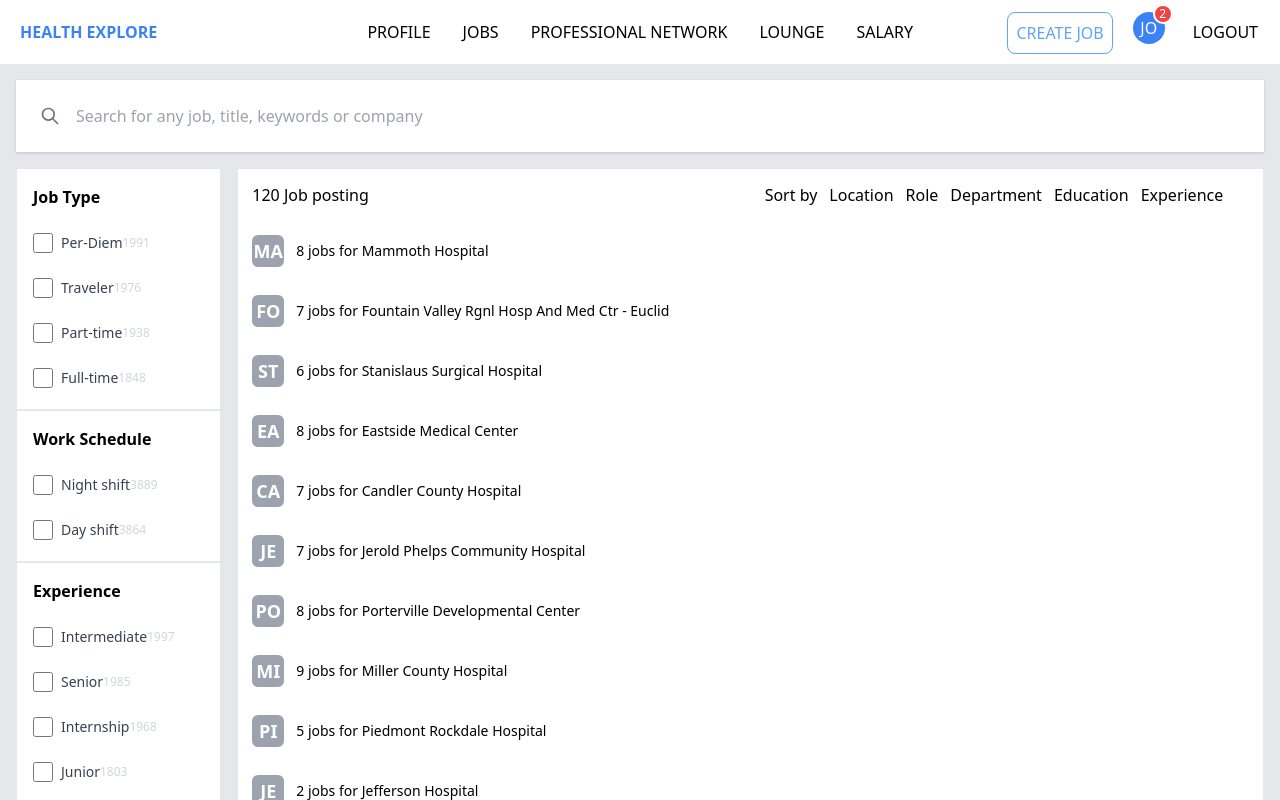
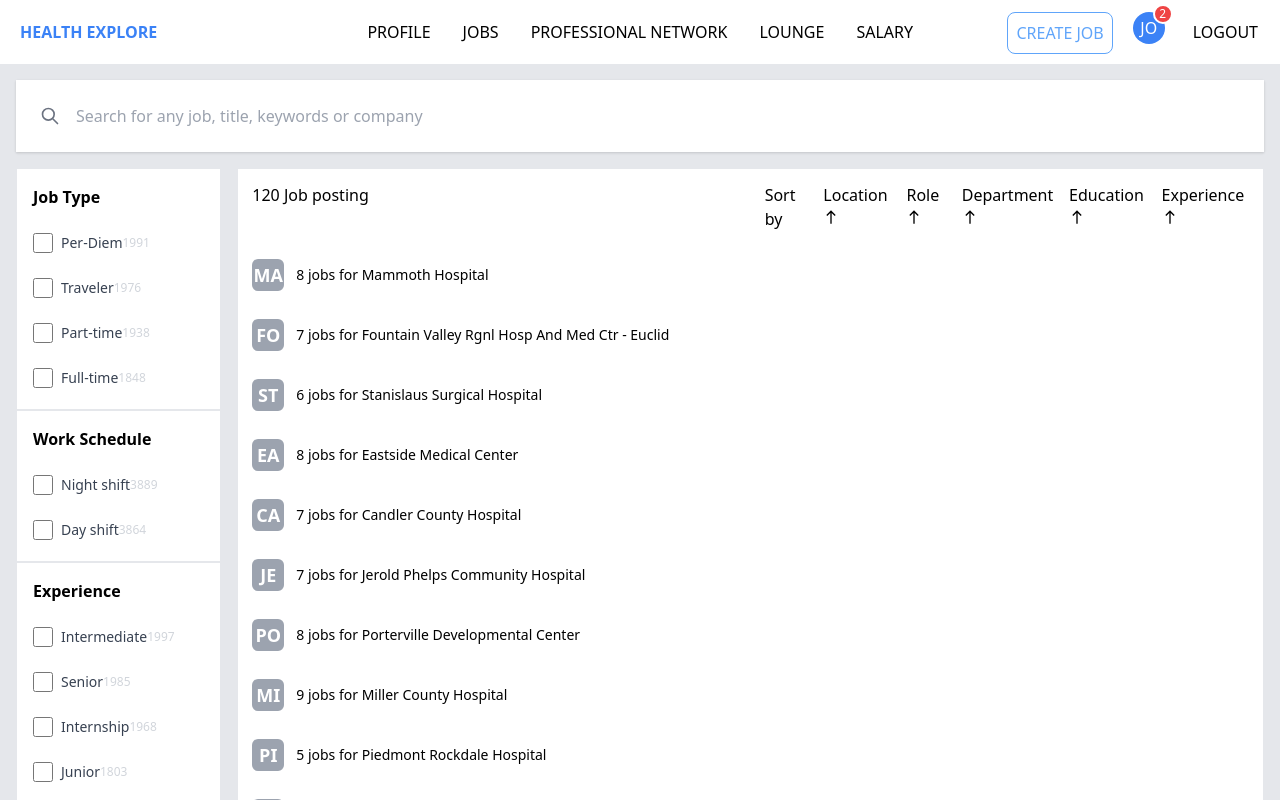
Before and after one commit to imox2/clipboard-health, a Next.js app: page / in a window 1280 px wide. Shown: the top 800 px of the page. Built offline with nearby package versions, Linux system fonts and the light colour scheme.

Commit message:
Added sorting items + added skeleton Loading for jobs

```diff
--- a/components/jobs/index.js
+++ b/components/jobs/index.js
@@ -7,6 +7,13 @@ import { computeTotalJobs } from '../../utils/apiHelper';
 export default function Jobs({ searchText }) {
     const [jobs, setJobs] = useState();
     const [filters, setFilters] = useState();
+    const [sortMenus, setSortMenus] = useState({
+      'Location': false,
+      'Role': false,
+      'Department': false,
+      'Education': false,
+      'Experience': false,
+    });
 
     const selectFilters = (checked, filter) => {
       const filtersCopy = !filters ? [] : JSON.parse(JSON.stringify(filters));
@@ -21,7 +28,6 @@ export default function Jobs({ searchText }) {
       }
       setFilters(filtersCopy);
       console.log("filtersCopy:",filtersCopy);
-      // getJobsData();
     };
 
     const getJobsData = async () => {
@@ -56,11 +62,24 @@ export default function Jobs({ searchText }) {
   <div className="space-x-3 p-3.5 items-center">{jobs ? computeTotalJobs(jobs) + ' Job posting' : ''}</div>
   <div className="flex flex-row space-x-3 p-3.5 items-center">
   <div>Sort by</div>
-  <div>Location</div>
-  <div>Role</div>
-  <div>Department</div>
-  <div>Education</div>
-  <div>Experience</div>
+  {sortMenus ? (
+                Object.keys(sortMenus).map((sortMenu, index) => (
+                    <div key={index}>
+                    {sortMenu}
+                    <span className="inline-block">
+                    {sortMenus[sortMenu] ?
+                      <svg viewBox="0 0 24 24" fill="black" width="16px" height="16px">
+    <rect fill="none" height="24" width="24" />
+    <path d="M19,15l-1.41-1.41L13,18.17V2H11v16.17l-4.59-4.59L5,15l7,7L19,15z" />
+  </svg>:<svg viewBox="0 0 24 24" fill="black" width="16px" height="16px">
+    <rect fill="none" height="24" width="24" />
+    <path d="M5,9l1.41,1.41L11,5.83V22H13V5.83l4.59,4.59L19,9l-7-7L5,9z" />
+  </svg>}
+
+    </span>
+                    </div>
+                ))
+            ):''}
 </div>
 </div>
                 <ListItems jobs={jobs}/>
--- a/components/jobs/list.js
+++ b/components/jobs/list.js
@@ -4,7 +4,62 @@ export default function ListItems({jobs}) {
     return (
             jobs ? jobs.map((job, index) => (
                 <JobHospital job={job} key={index}/>
-            )):''
+            )):<div>
+            <div className="p-4">
+          <div className="p-8">
+            <h2 className="bg-gray-400 animate-pulse h-4  mb-2"></h2>
+            <h1 className="w-1/2 mb-4 h-6 animate-pulse bg-gray-500"></h1>
+            <p className="leading-relaxed mb-3 w-full h-3 animate-pulse bg-gray-400"></p>
+            <p className="leading-relaxed mb-3 w-2/3 h-3 animate-pulse bg-gray-400"></p>
+            <p className="leading-relaxed mb-3 w-1/2 h-3 animate-pulse bg-gray-400"></p>
+            <div className="flex items-center flex-wrap ">
+              <a className="bg-indigo-300 h-4 animate-pulse mt-2 w-32 inline-flex items-center md:mb-2 lg:mb-0">
+
+              </a>
+              <span className="bg-indigo-300 w-16 mt-2 h-4 animate-pulse mr-3 px-2 inline-flex items-center ml-auto leading-none text-sm pr-5 py-1">
+
+              </span>
+
+            </div>
+          </div>
+      </div>
+      <div className="p-4">
+          <div className="p-8">
+            <h2 className="bg-gray-400 animate-pulse h-4  mb-2"></h2>
+            <h1 className="w-1/2 mb-4 h-6 animate-pulse bg-gray-500"></h1>
+            <p className="leading-relaxed mb-3 w-full h-3 animate-pulse bg-gray-400"></p>
+            <p className="leading-relaxed mb-3 w-2/3 h-3 animate-pulse bg-gray-400"></p>
+            <p className="leading-relaxed mb-3 w-1/2 h-3 animate-pulse bg-gray-400"></p>
+            <div className="flex items-center flex-wrap ">
+              <a className="bg-indigo-300 h-4 animate-pulse mt-2 w-32 inline-flex items-center md:mb-2 lg:mb-0">
+
+              </a>
+              <span className="bg-indigo-300 w-16 mt-2 h-4 animate-pulse mr-3 px-2 inline-flex items-center ml-auto leading-none text-sm pr-5 py-1">
+
+              </span>
+
+            </div>
+          </div>
+      </div>
+      <div className="p-4">
+          <div className="p-8">
+            <h2 className="bg-gray-400 animate-pulse h-4  mb-2"></h2>
+            <h1 className="w-1/2 mb-4 h-6 animate-pulse bg-gray-500"></h1>
+            <p className="leading-relaxed mb-3 w-full h-3 animate-pulse bg-gray-400"></p>
+            <p className="leading-relaxed mb-3 w-2/3 h-3 animate-pulse bg-gray-400"></p>
+            <p className="leading-relaxed mb-3 w-1/2 h-3 animate-pulse bg-gray-400"></p>
+            <div className="flex items-center flex-wrap ">
+              <a className="bg-indigo-300 h-4 animate-pulse mt-2 w-32 inline-flex items-center md:mb-2 lg:mb-0">
+
+              </a>
+              <span className="bg-indigo-300 w-16 mt-2 h-4 animate-pulse mr-3 px-2 inline-flex items-center ml-auto leading-none text-sm pr-5 py-1">
+
+              </span>
+
+            </div>
+          </div>
+      </div>
+            </div>
 
     )
 }
```
